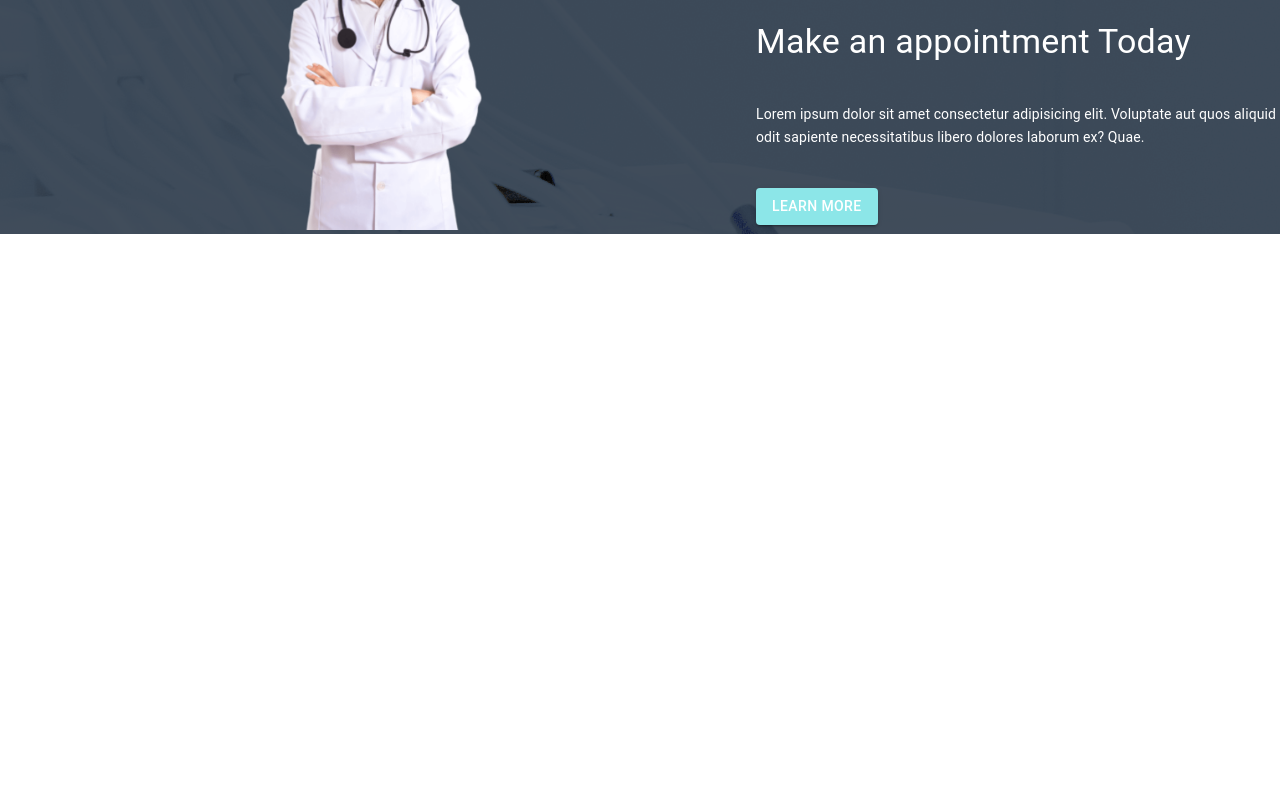
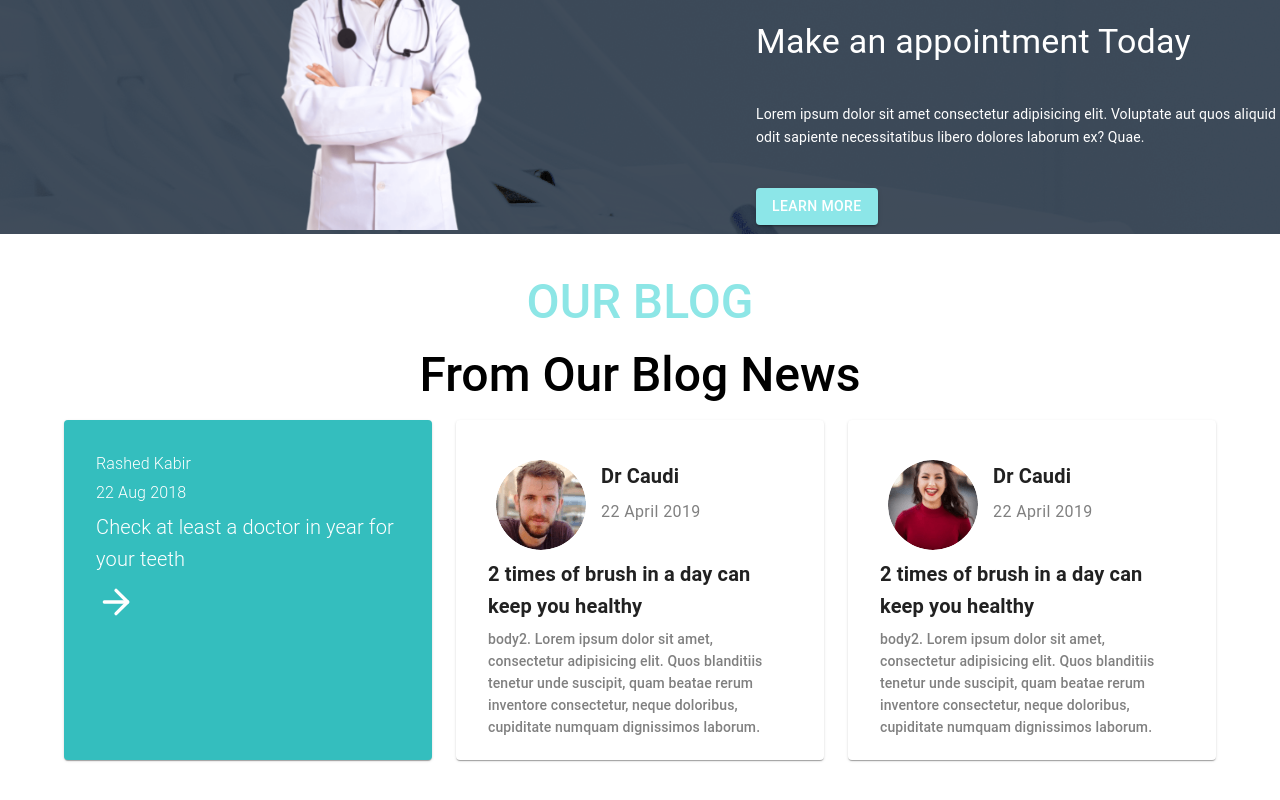
Before and after one commit to rimonhossain12/doctor-porltal-client-practice-1, a React (Create React App) app: page / in a window 1280 px wide. Shown: the part 1718-2518 px from the top of the page. Before the commit the page ends 1952 px from the top, so only its background shows below. Built offline with nearby package versions, Linux system fonts and the light colour scheme.

Commit message:
our doctor part is added

```diff
--- a/package.json
+++ b/package.json
@@ -16,6 +16,7 @@
     "date-fns": "^2.27.0",
     "react": "^17.0.2",
     "react-dom": "^17.0.2",
+    "react-icons": "^4.3.1",
     "react-reveal": "^1.2.2",
     "react-router-dom": "^5.2.0",
     "react-scripts": "4.0.3",
--- a/src/Pages/DentalCare/DentalCare.js
+++ b/src/Pages/DentalCare/DentalCare.js
@@ -3,7 +3,7 @@ import Container from '@mui/material/Container';
 import Grid from '@mui/material/Grid';
 import Box from '@mui/material/Box';
 import treatment from '../../images/treatment.png';
-import { Button } from '@mui/material';
+import { Button, Typography } from '@mui/material';
 
 
 
@@ -12,13 +12,16 @@ const DentalCare = () => {
     return (
         <div>
             <Container>
-                <Box sx={{ width: '100%',my:5 }}>
+                <Box sx={{ width: '100%', my: 5 }}>
                     <Grid container rowSpacing={1} columnSpacing={{ xs: 1, sm: 2, md: 3 }}>
                         <Grid item xs={12} md={6}>
-                            <img src={treatment} style={{height:'500px',width:'100%'}} alt="" />
+                            <img src={treatment} style={{ height: '500px', width: '100%' }} alt="" />
                         </Grid>
                         <Grid item xs={12} md={6} sx={{ textAlign: 'left' }}>
-                            <p> Lorem ipsum dolor sit amet consectetur adipisicing elit. Possimus illum et maxime sed veniam, inventore, facere praesentium numquam tempora dolor non officiis voluptatum, at itaque quia sint architecto cupiditate? Voluptatem odio voluptas ipsum illum modi. Quidem amet recusandae similique sequi quos vero minus cumque et enim nam perspiciatis numquam hic rerum doloremque, maiores excepturi ullam inventore quam aperiam. Quo maiores, neque saepe praesentium odit dignissimos. Quod corporis totam tempore possimus voluptates reiciendis sit, fuga eum nihil dolorem mollitia nisi. Laboriosam mollitia iusto quas et accusantium quos magni earum eaque, aperiam ullam corporis reiciendis facere quasi voluptatibus esse inventore autem possimus, atque eveniet molestiae deleniti dolorem, quod ipsum! Quas modi corrupti quisquam officiis ut quaerat voluptates, dolorum dolorem blanditiis non earum consectetur dicta laborum culpa ipsum, expedita totam deserunt hic unde labore ex repudiandae accusamus distinctio qui! Temporibus, dolorem possimus! Laborum quaerat corrupti accusamus accusantium, possimus quia ullam impedit odio distinctio.</p>
+                            <Typography sx={{color:'text.secondary'}} display="block" gutterBottom>
+
+                                Lorem ipsum dolor sit amet consectetur adipisicing elit. Possimus illum et maxime sed veniam, inventore, facere praesentium numquam tempora dolor non officiis voluptatum, at itaque quia sint architecto cupiditate? Voluptatem odio voluptas ipsum illum modi. Quidem amet recusandae similique sequi quos vero minus cumque et enim nam perspiciatis numquam hic rerum doloremque, maiores excepturi ullam inventore quam aperiam. Quo maiores, neque saepe praesentium odit dignissimos. Quod corporis totam tempore possimus voluptates reiciendis sit, fuga eum nihil dolorem mollitia nisi. Laboriosam mollitia iusto quas et accusantium quos magni earum eaque, aperiam ullam corporis reiciendis facere quasi voluptatibus esse inventore autem possimus, atque eveniet molestiae deleniti dolorem, quod ipsum! Quas modi corrupti quisquam officiis ut quaerat voluptates, dolorum dolorem blanditiis non earum consectetur dicta laborum culpa ipsum, expedita totam deserunt hic unde labore ex repudiandae accusamus distinctio qui! Temporibus, dolorem possimus! Laborum quaerat corrupti accusamus accusantium, possimus quia ullam impedit odio distinctio.
+                            </Typography>
                             <Button variant="contained" style={{ backgroundColor: '#8CE6E8' }}>LEARN MORE</Button>
                         </Grid>
                     </Grid>
--- a/src/Pages/Home/Home/Home.js
+++ b/src/Pages/Home/Home/Home.js
@@ -1,5 +1,6 @@
 import React from 'react';
 import DentalCare from '../../DentalCare/DentalCare';
+import OurBlog from '../../OurBlog/OurBlog';
 import Navigation from '../../Shared/Navigation/Navigation';
 import AppointmentBanner from '../AppointmentBanner/AppointmentBanner';
 import Banner from '../Banner/Banner';
@@ -13,6 +14,7 @@ const Home = () => {
             <Services></Services>
             <DentalCare></DentalCare>
             <AppointmentBanner></AppointmentBanner>
+            <OurBlog></OurBlog>
 
         </div>
     );
--- /dev/null
+++ b/src/Pages/OurBlog/OurBlog.js
@@ -0,0 +1,138 @@
+import { Container, Typography } from '@mui/material';
+import React from 'react';
+import Box from '@mui/material/Box';
+import Grid from '@mui/material/Grid';
+import Card from '@mui/material/Card';
+import CardContent from '@mui/material/CardContent';
+import { FiArrowRight } from "react-icons/fi";
+import CardMedia from '@mui/material/CardMedia';
+
+import person1 from '../../images/people-1.png';
+import person2 from '../../images/people-2.png';
+
+
+const OurBlog = () => {
+    return (
+        <div>
+            <Container sx={{ my: 5 }}>
+                <Typography style={{ color: '#8DE6E6', fontWeight: '500' }} variant="h3" gutterBottom component="div">
+                    OUR BLOG
+                </Typography>
+                <Typography style={{ fontWeight: '500' }} variant="h3" gutterBottom component="div">
+                    From Our Blog News
+                </Typography>
+                <Box sx={{ flexGrow: 1 }}>
+                    <Grid container spacing={3}>
+                        <Grid item xs={12} md={6} lg={4}>
+                            <Card style={{ backgroundColor: '#34BEBE', height: 340 }} sx={{ minWidth: 275 }}>
+                                <CardContent sx={{ textAlign: 'left', m: 2 }}>
+                                    <Typography style={{ color: 'white' }} sx={{ fontWeight: 'light' }} gutterBottom>
+                                        Rashed Kabir
+                                    </Typography>
+                                    <Typography style={{ color: 'white' }} sx={{ fontWeight: 'light' }} gutterBottom>
+                                        22 Aug 2018
+                                    </Typography>
+                                    <Typography variant="h6" style={{ color: 'white' }} sx={{ fontWeight: 'light' }} gutterBottom>
+                                        Check at least a doctor in year for your teeth
+                                    </Typography>
+                                    <Typography style={{ color: 'white' }} sx={{ mb: 1.5 }} color="text.secondary">
+                                        <FiArrowRight size={40} />
+                                    </Typography>
+
+                                </CardContent>
+                                {/* <CardActions>
+
+                                </CardActions> */}
+                            </Card>
+                        </Grid>
+                        {/* second card */}
+
+                        <Grid item xs={12} md={6} lg={4}>
+                            <Card style={{ height: 340 }} sx={{ minWidth: 275 }}>
+                                <CardContent sx={{ textAlign: 'left', m: 2 }}>
+                                    <Box sx={{ display: 'flex', p: 1, bgcolor: 'background.paper' }}>
+                                        <div>
+                                            <CardMedia
+                                                component="img"
+                                                // height="140"
+                                                style={{ borderRadius: '50%' }}
+                                                image={person1}
+                                                alt="green iguana"
+                                            />
+                                        </div>
+                                        <div sx={{ m: 5 }}>
+                                            <Typography variant="h6" gutterBottom component="div">
+                                                <span style={{ marginLeft: '15px', fontWeight: 'bold' }}>Dr Caudi</span>
+                                            </Typography>
+                                            <Typography variant="caption" display="block" gutterBottom>
+                                                <span style={{ marginLeft: '15px', color: 'gray', fontSize: '16px' }}>22 April 2019</span>
+                                            </Typography>
+                                        </div>
+                                    </Box>
+
+                                    <Typography sx={{ fontWeight: 'bold' }} variant="h6" gutterBottom component="div">
+                                        2 times of brush in a day can keep you healthy
+                                    </Typography>
+
+                                    <Typography variant="subtitle2" style={{ color: 'gray' }} gutterBottom>
+                                        body2. Lorem ipsum dolor sit amet, consectetur adipisicing elit. Quos
+                                        blanditiis tenetur unde suscipit, quam beatae rerum inventore consectetur,
+                                        neque doloribus, cupiditate numquam dignissimos laborum.
+                                    </Typography>
+
+
+                                    <Typography style={{ color: 'white' }} sx={{ mb: 1.5 }} color="text.secondary">
+                                        <FiArrowRight size={40} />
+                                    </Typography>
+                                </CardContent>
+                            </Card>
+                        </Grid>
+                        {/* third cart */}
+                        <Grid item xs={12} md={6} lg={4}>
+                            <Card style={{ height: 340 }} sx={{ minWidth: 275 }}>
+                                <CardContent sx={{ textAlign: 'left', m: 2 }}>
+                                    <Box sx={{ display: 'flex', p: 1, bgcolor: 'background.paper' }}>
+                                        <div>
+                                            <CardMedia
+                                                component="img"
+                                                // height="140"
+                                                style={{ borderRadius: '50%' }}
+                                                image={person2}
+                                                alt="green iguana"
+                                            />
+                                        </div>
+                                        <div sx={{ m: 5 }}>
+                                            <Typography variant="h6" gutterBottom component="div">
+                                                <span style={{ marginLeft: '15px', fontWeight: 'bold' }}>Dr Caudi</span>
+                                            </Typography>
+                                            <Typography variant="caption" display="block" gutterBottom>
+                                                <span style={{ marginLeft: '15px', color: 'gray', fontSize: '16px' }}>22 April 2019</span>
+                                            </Typography>
+                                        </div>
+                                    </Box>
+
+                                    <Typography sx={{ fontWeight: 'bold' }} variant="h6" gutterBottom component="div">
+                                        2 times of brush in a day can keep you healthy
+                                    </Typography>
+
+                                    <Typography variant="subtitle2" style={{ color: 'gray' }} gutterBottom>
+                                        body2. Lorem ipsum dolor sit amet, consectetur adipisicing elit. Quos
+                                        blanditiis tenetur unde suscipit, quam beatae rerum inventore consectetur,
+                                        neque doloribus, cupiditate numquam dignissimos laborum.
+                                    </Typography>
+
+
+                                    <Typography style={{ color: 'white' }} sx={{ mb: 1.5 }} color="text.secondary">
+                                        <FiArrowRight size={40} />
+                                    </Typography>
+                                </CardContent>
+                            </Card>
+                        </Grid>
+                    </Grid>
+                </Box>
+            </Container>
+        </div>
+    );
+};
+
+export default OurBlog;
```
Also changed, not shown: 1 other file (tests, documents, lock files or other folders).
